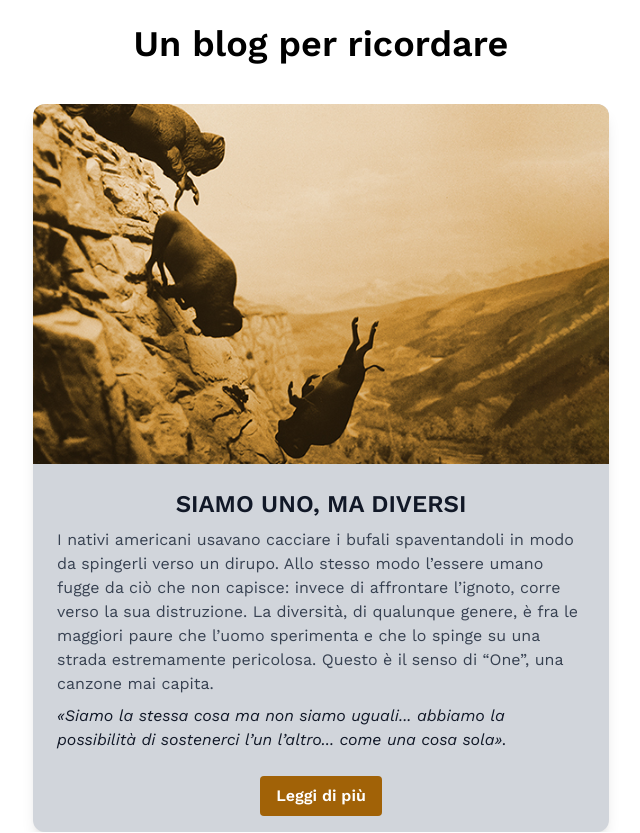
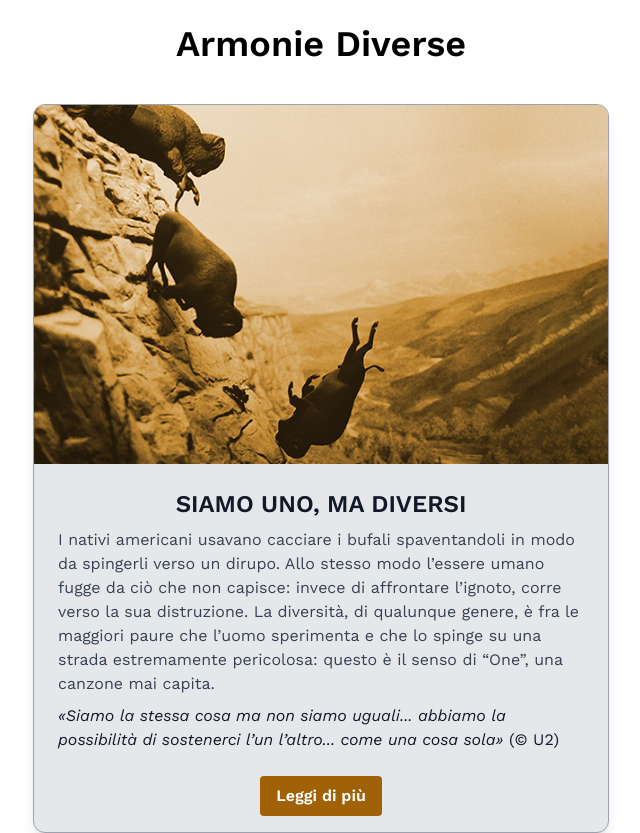
Before and after one commit to StefanoGalandrini/react-components-blog, a React (Vite) app: page / in a window 1280 px wide. Shown: the whole page, without its empty margins (319-959 px from the left). Built offline with nearby package versions, Linux system fonts and the light colour scheme.

Commit message:
Fix code

```diff
--- a/src/App.jsx
+++ b/src/App.jsx
@@ -9,7 +9,7 @@ function App() {
   return (
     <>
       <div className="flex flex-col items-center justify-center">
-        <h1 className="mb-10 mt-6 text-4xl font-bold">Un blog per ricordare</h1>
+        <h1 className="mb-10 mt-6 text-4xl font-bold">Armonie Diverse</h1>
 
         {/* Componente "Card" */}
         <Card />
--- a/src/components/Card.jsx
+++ b/src/components/Card.jsx
@@ -4,7 +4,7 @@ import postImage from '../assets/imgs/one.jpg';
 export const Card = () => {
   return (
     <div className="flex items-center justify-center">
-      <div className="max-w-xl overflow-hidden rounded-xl bg-gray-300 shadow-lg">
+      <div className="max-w-xl overflow-hidden rounded-xl border border-gray-400 bg-gray-200 shadow-lg">
         <img className="w-full" src={postImage} alt="Contenuto del post" />
         <div className="p-6">
           <div className="mb-2 text-center text-2xl font-bold uppercase text-gray-900">
@@ -16,12 +16,13 @@ export const Card = () => {
             da ciò che non capisce: invece di affrontare l’ignoto, corre verso
             la sua distruzione. La diversità, di qualunque genere, è fra le
             maggiori paure che l’uomo sperimenta e che lo spinge su una strada
-            estremamente pericolosa. Questo è il senso di “One”, una canzone mai
+            estremamente pericolosa: questo è il senso di “One”, una canzone mai
             capita.
           </p>
           <p className="mt-2 text-base italic text-gray-900">
             «Siamo la stessa cosa ma non siamo uguali... abbiamo la possibilità
-            di sostenerci l’un l’altro... come una cosa sola».
+            di sostenerci l’un l’altro... come una cosa sola»{' '}
+            <span className="not-italic">(© U2)</span>
           </p>
         </div>
         <div className="flex justify-center pb-4">
```
